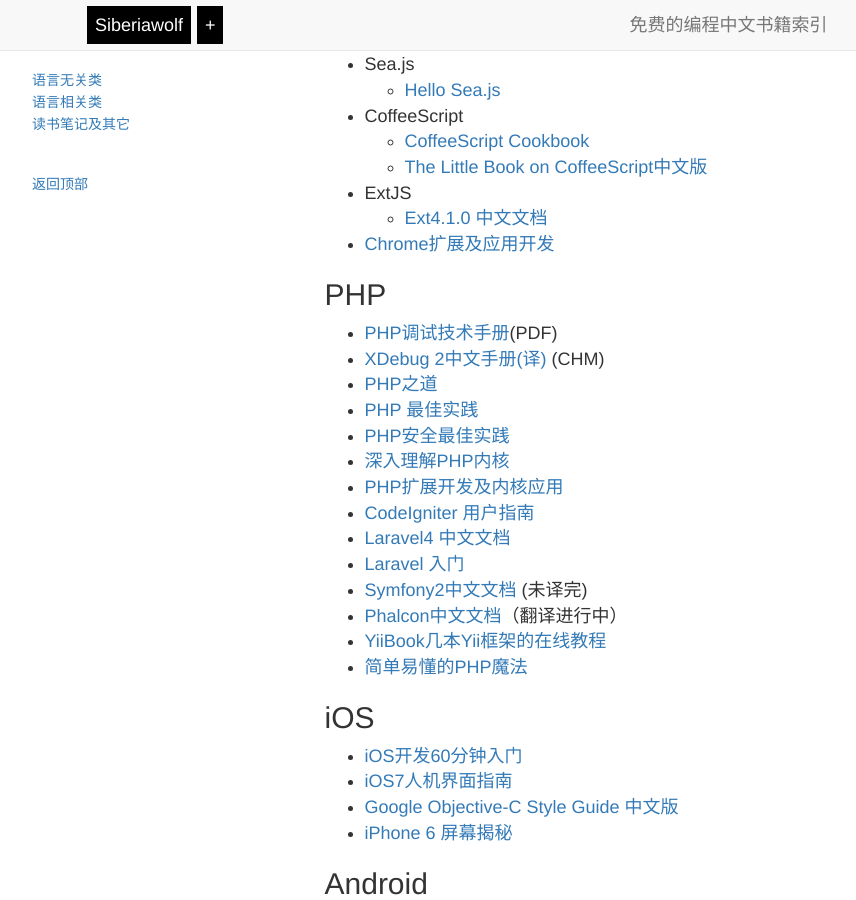
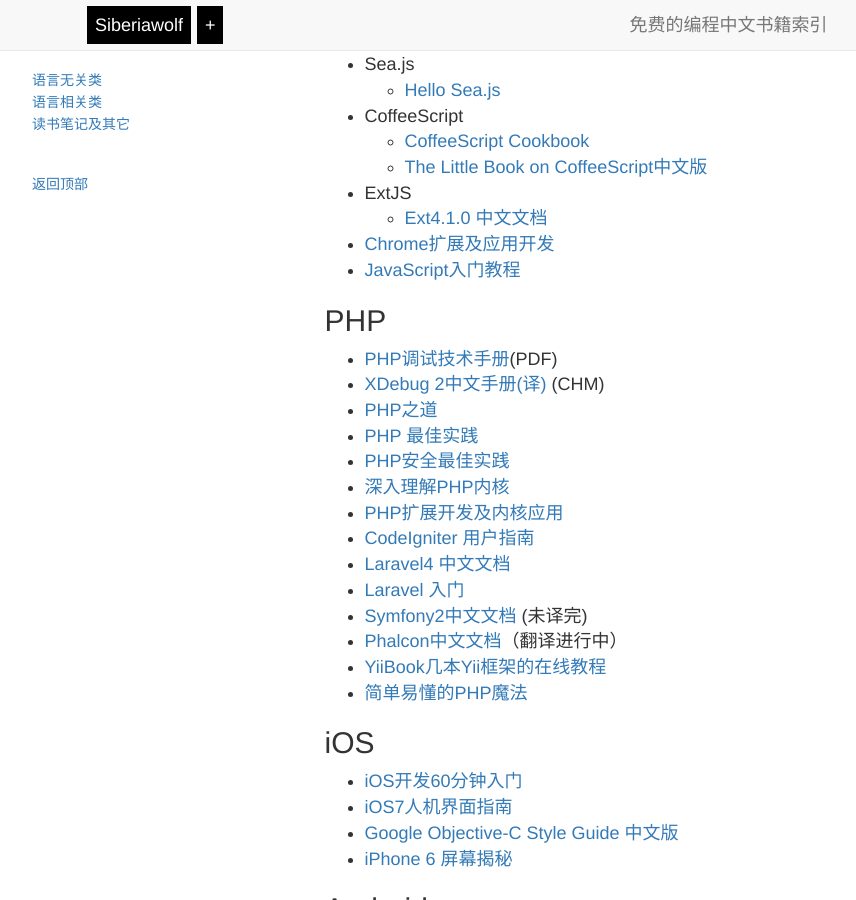
Before and after one commit to siberiawolf/siberiawolf.github.io, a Jekyll site: the page free_programming/index.html, which Jekyll copies as it is, in a window 1280 px wide and 900 px high, scrolled down 5204 px. Shown: the whole window, without its empty margins (38-894 px from the left). Built offline with Jekyll 4.4.1, drawn with Linux system fonts in a browser that asks for light colours; nearby versions of some CDN libraries; Markdown is read by kramdown in place of the engine named in the settings; comment, search, counter and statistics services are not loaded.

Commit message:
添加JavaScript入门教程

```diff
--- a/free_programming/index.html
+++ b/free_programming/index.html
@@ -416,6 +416,7 @@
 						</ul>
 					</li>
 					<li><a href="http://www.ituring.com.cn/minibook/950">Chrome扩展及应用开发</a></li>
+					<li><a target="_blank" href="/free_programming/book/LearningJavaScript01.pdf">JavaScript入门教程</a></li>
 				</ul>
 
         <h2 id="PHP">PHP</h2>
```
Also changed, not shown: 3 other files.
